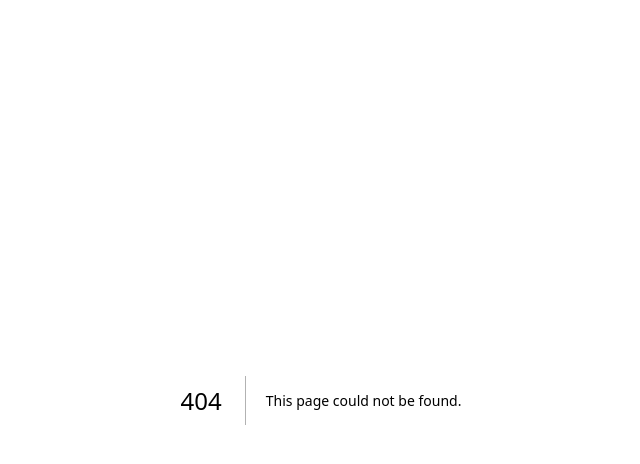
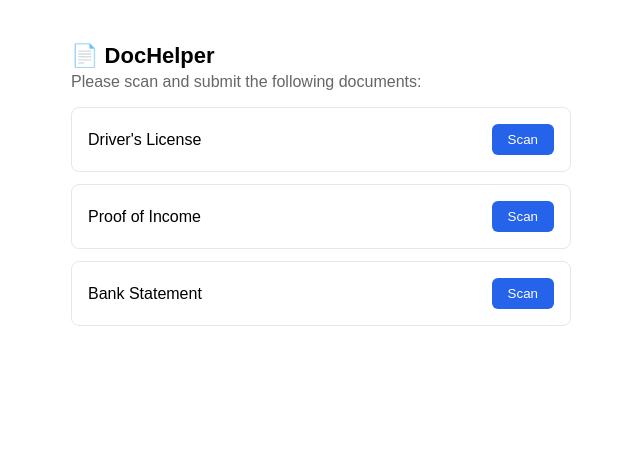
Before and after one commit to mchien-ralis/dochelper, a Next.js app: page /request/1 in a window 1280 px wide. Before the commit this address had no page. Shown: the top 464 px of the page, without its empty margins (319-959 px from the left). Built offline with nearby package versions, Linux system fonts and the light colour scheme.

Commit message:
Create [id].js

```diff
--- /dev/null
+++ b/pages/request/[id].js
@@ -0,0 +1,140 @@
+import { useState } from 'react'
+import { useRouter } from 'next/router'
+
+export default function RequestPage() {
+  const router = useRouter()
+  const { id } = router.query
+  const [documents, setDocuments] = useState([
+    { name: "Driver's License", status: 'pending' },
+    { name: 'Proof of Income', status: 'pending' },
+    { name: 'Bank Statement', status: 'pending' }
+  ])
+  const [activeDoc, setActiveDoc] = useState(null)
+  const [pages, setPages] = useState([])
+  const [submitting, setSubmitting] = useState(false)
+
+  const handleCapture = (e) => {
+    const files = Array.from(e.target.files)
+    const newPages = files.map(file => ({
+      file,
+      preview: URL.createObjectURL(file)
+    }))
+    setPages([...pages, ...newPages])
+  }
+
+  const handleSubmitDoc = async () => {
+    if (pages.length === 0) {
+      alert('Please scan at least one page first.')
+      return
+    }
+    setSubmitting(true)
+
+    // Simulate upload delay
+    await new Promise(r => setTimeout(r, 1500))
+
+    setDocuments(docs => docs.map(d =>
+      d.name === activeDoc ? { ...d, status: 'complete' } : d
+    ))
+    setActiveDoc(null)
+    setPages([])
+    setSubmitting(false)
+  }
+
+  const allDone = documents.every(d => d.status === 'complete')
+
+  if (allDone) {
+    return (
+      <div style={{ padding: '40px', fontFamily: 'sans-serif', maxWidth: '500px', margin: '0 auto', textAlign: 'center' }}>
+        <h1>📄 DocHelper</h1>
+        <div style={{ background: '#f0fdf4', border: '1px solid #86efac', borderRadius: '12px', padding: '30px' }}>
+          <div style={{ fontSize: '48px' }}>🎉</div>
+          <h2 style={{ color: '#16a34a' }}>All Done!</h2>
+          <p>All documents have been submitted successfully. Your processor has been notified.</p>
+        </div>
+      </div>
+    )
+  }
+
+  return (
+    <div style={{ padding: '20px', fontFamily: 'sans-serif', maxWidth: '500px', margin: '0 auto' }}>
+      <h1 style={{ fontSize: '22px' }}>📄 DocHelper</h1>
+      <p style={{ color: '#666', marginTop: '-10px' }}>Please scan and submit the following documents:</p>
+
+      {!activeDoc ? (
+        <div>
+          {documents.map((doc, i) => (
+            <div key={i} style={{
+              padding: '16px',
+              marginBottom: '12px',
+              borderRadius: '8px',
+              border: `1px solid ${doc.status === 'complete' ? '#86efac' : '#e5e7eb'}`,
+              background: doc.status === 'complete' ? '#f0fdf4' : 'white',
+              display: 'flex',
+              justifyContent: 'space-between',
+              alignItems: 'center'
+            }}>
+              <span style={{ fontWeight: '500' }}>{doc.name}</span>
+              {doc.status === 'complete' ? (
+                <span style={{ color: '#16a34a', fontWeight: 'bold' }}>✅ Done</span>
+              ) : (
+                <button
+                  onClick={() => setActiveDoc(doc.name)}
+                  style={{ padding: '8px 16px', background: '#2563eb', color: 'white', border: 'none', borderRadius: '6px', cursor: 'pointer' }}
+                >Scan</button>
+              )}
+            </div>
+          ))}
+        </div>
+      ) : (
+        <div>
+          <h3>📷 Scanning: {activeDoc}</h3>
+
+          <label style={{
+            display: 'block',
+            padding: '20px',
+            background: '#f8fafc',
+            border: '2px dashed #cbd5e1',
+            borderRadius: '8px',
+            textAlign: 'center',
+            cursor: 'pointer',
+            marginBottom: '16px'
+          }}>
+            <input
+              type="file"
+              accept="image/*"
+              capture="environment"
+              multiple
+              onChange={handleCapture}
+              style={{ display: 'none' }}
+            />
+            <div style={{ fontSize: '32px' }}>📷</div>
+            <div style={{ marginTop: '8px', color: '#475569' }}>Tap to scan page</div>
+          </label>
+
+          {pages.length > 0 && (
+            <div style={{ marginBottom: '16px' }}>
+              <p style={{ fontWeight: 'bold' }}>{pages.length} page(s) scanned:</p>
+              <div style={{ display: 'flex', gap: '8px', flexWrap: 'wrap' }}>
+                {pages.map((p, i) => (
+                  <img key={i} src={p.preview} alt={`page ${i+1}`}
+                    style={{ width: '80px', height: '80px', objectFit: 'cover', borderRadius: '6px', border: '1px solid #ccc' }} />
+                ))}
+              </div>
+            </div>
+          )}
+
+          <button
+            onClick={handleSubmitDoc}
+            disabled={submitting}
+            style={{ width: '100%', padding: '14px', background: submitting ? '#ccc' : '#16a34a', color: 'white', border: 'none', borderRadius: '8px', fontSize: '18px', cursor: submitting ? 'not-allowed' : 'pointer', marginBottom: '10px' }}
+          >{submitting ? 'Submitting...' : '✅ Submit Document'}</button>
+
+          <button
+            onClick={() => { setActiveDoc(null); setPages([]) }}
+            style={{ width: '100%', padding: '12px', background: '#f0f0f0', border: 'none', borderRadius: '8px', fontSize: '16px', cursor: 'pointer' }}
+          >← Back to List</button>
+        </div>
+      )}
+    </div>
+  )
+}
```
